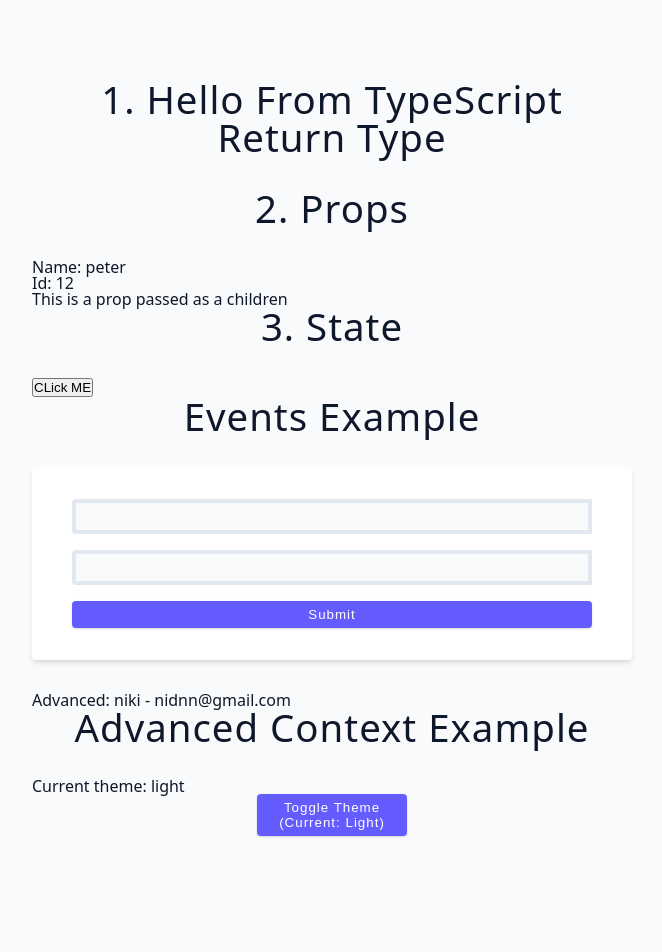
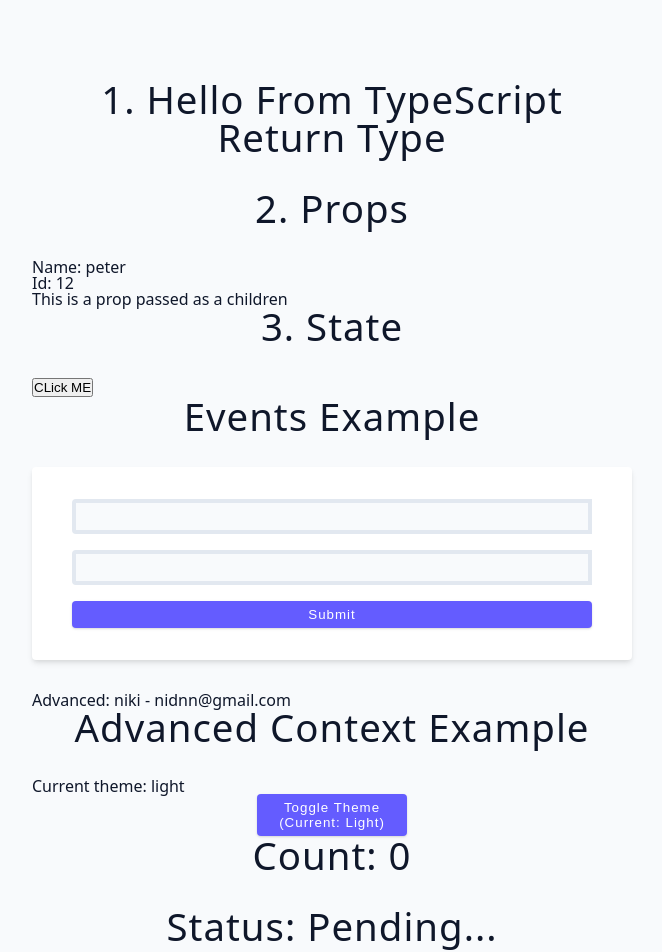
Before and after one commit to nikiiigoyal/React-with-typescript, a React (Vite) app: page / in a window 1280 px wide. Shown: the top 952 px of the page, without its empty margins (308-970 px from the left). Before the commit the page ends 916 px from the top, so only its background shows below. Built offline with nearby package versions, Linux system fonts and the light colour scheme.

Commit message:
changes in App

```diff
--- a/src/App.tsx
+++ b/src/App.tsx
@@ -5,6 +5,7 @@ import State from "./components/03-state";
 import Events from "./components/04-events";
 import Profile from "./components/05-advancedprops";
 import ParentComponent from "./components/06-context";
+import Reducers from "./components/07-reducers";
 
 function App() {
   return (
@@ -16,6 +17,7 @@ function App() {
      <Events />
      <Profile type="advanced"  name='niki' email="nidnn@gmail.com"/>
      <ParentComponent />
+     <Reducers />
     </main>
   );
 }
```
